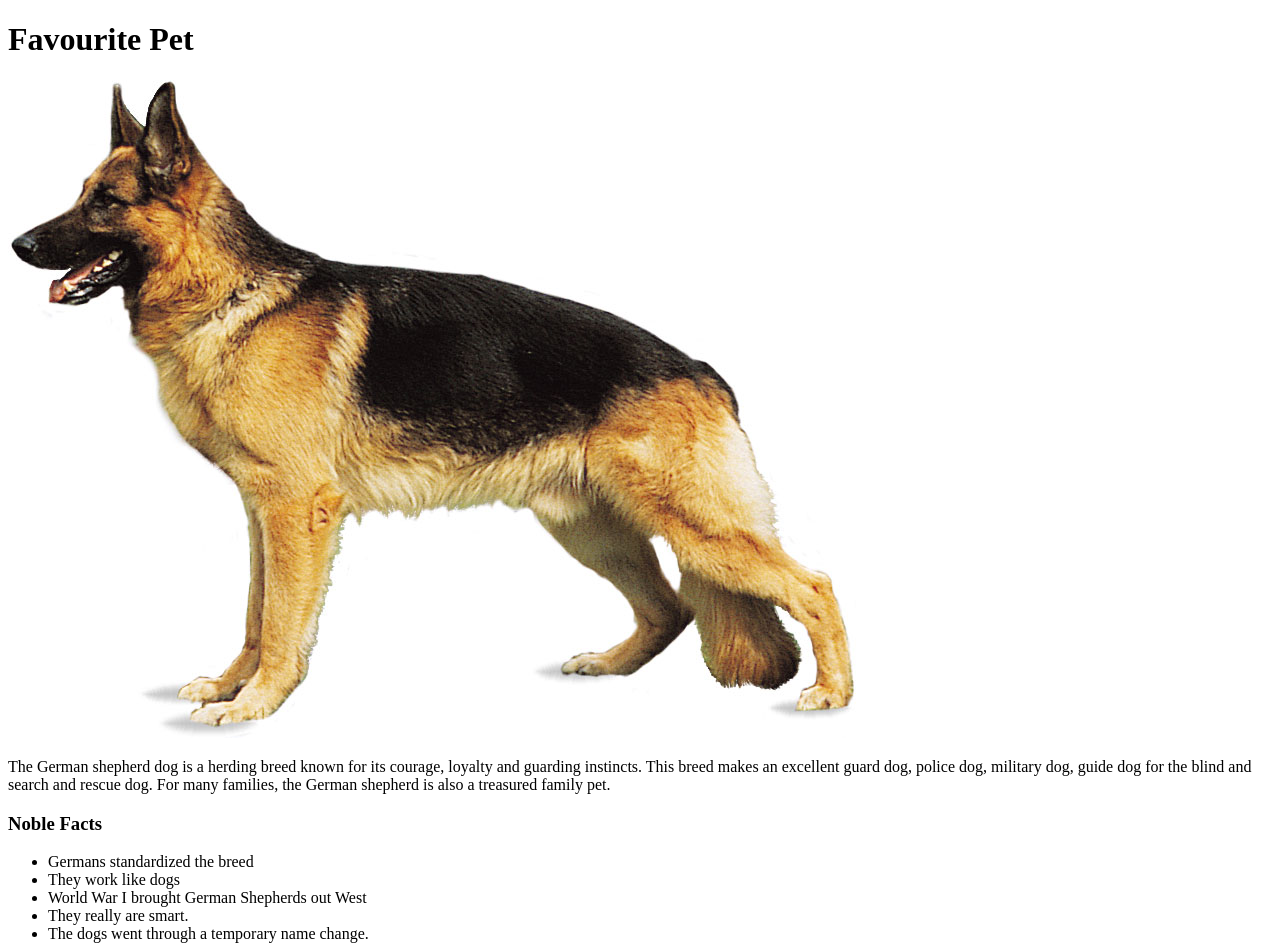
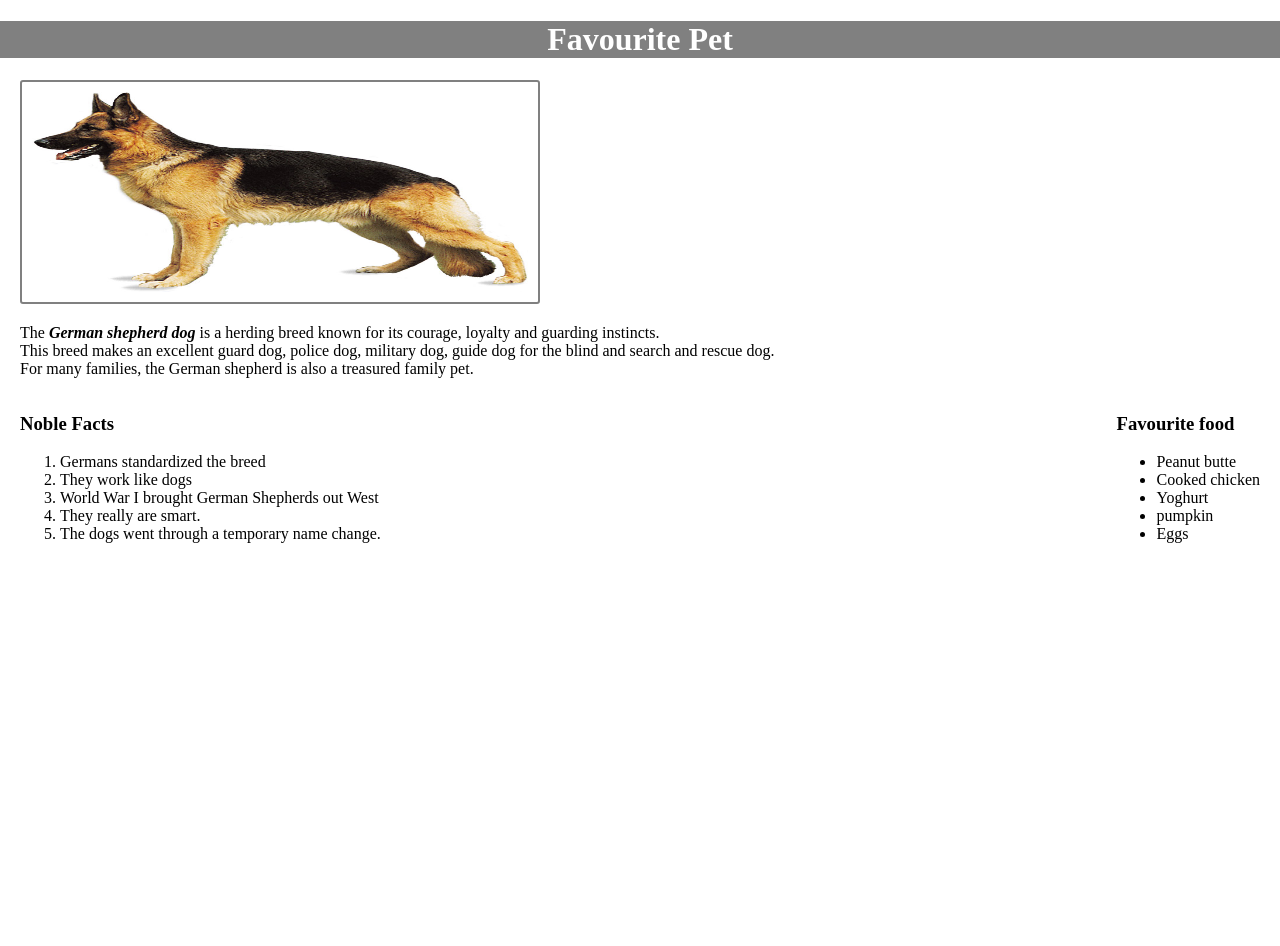
Before and after one commit to devTanush/pet-website, a plain HTML site: page index.html in a window 1280 px wide. Shown: the top 946 px of the page. After the commit the page ends 800 px from the top, so only its background shows below. Drawn offline with Linux system fonts and the light colour scheme.

Commit message:
add styles to the content

```diff
--- a/css/styles.css
+++ b/css/styles.css
@@ -0,0 +1,28 @@
+body {
+    margin: 0;
+    padding: 0;
+}
+
+img {
+    width: 40%;
+    height: 200px;
+    padding: 10px;
+    border: grey solid 2px;
+    border-radius: 3px;
+}
+.heading {
+    text-align: center;
+    color: white;
+    background-color: gray;
+}
+
+.content {
+    margin: 20px;
+}
+
+.facts {
+    float: left;
+}
+.favorites {
+    float: right;
+}
--- a/index.html
+++ b/index.html
@@ -5,18 +5,26 @@
 		<link rel="stylesheet" href="css/styles.css">
 	</head>
 	<body>
+		<div class="heading">
 			<h1>Favourite Pet</h1>
+		</div>
+		<div class="content">
 			<img src="images/dog.jpg" alt="An Elephant Image">
-		<p>The German shepherd dog is a herding breed known for its courage, loyalty and guarding instincts. This breed makes an excellent guard dog, police dog, military dog, guide dog for the blind and search and rescue dog. For many families, the German shepherd is also a treasured family pet.</p>
+			<p>The <em><strong>German shepherd dog </strong></em>is a herding breed known for its courage, loyalty and guarding instincts.<br>
+				This breed makes an excellent guard dog, police dog, military dog, guide dog for the blind and search and rescue dog.<br>
+				For many families, the German shepherd is also a treasured family pet.</p>
 
+			<div class="facts">
 				<h3>Noble Facts</h3>
-		<ul>
+				<ol>
 					<li>Germans standardized the breed</li>
 					<li>They work like dogs</li>
 					<li>World War I brought German Shepherds out West</li>
 					<li>They really are smart.</li>
 					<li>The dogs went through a temporary name change.</li>
-		</ul>
+				</ol>
+			</div>
+			<div class="favorites">
 				<h3>Favourite food</h3>
 				<ul>
 					<li>Peanut butte</li>
@@ -25,5 +33,7 @@
 					<li>pumpkin</li>
 					<li>Eggs</li>
 				</ul>
+			</div>
+		</div>
 	</body>
 </html>
```
Lines whose indentation alone changed are shown as unchanged.
